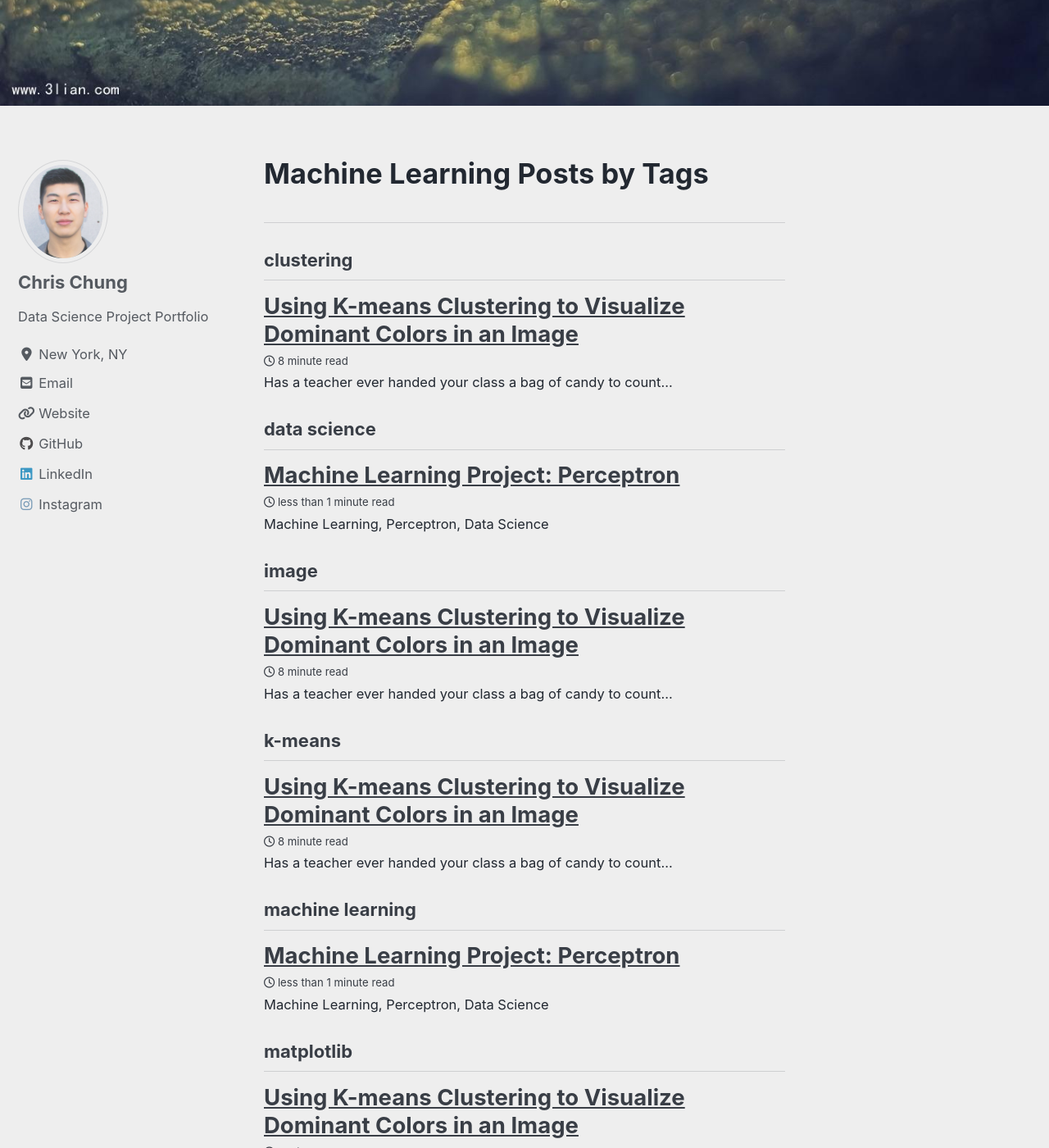
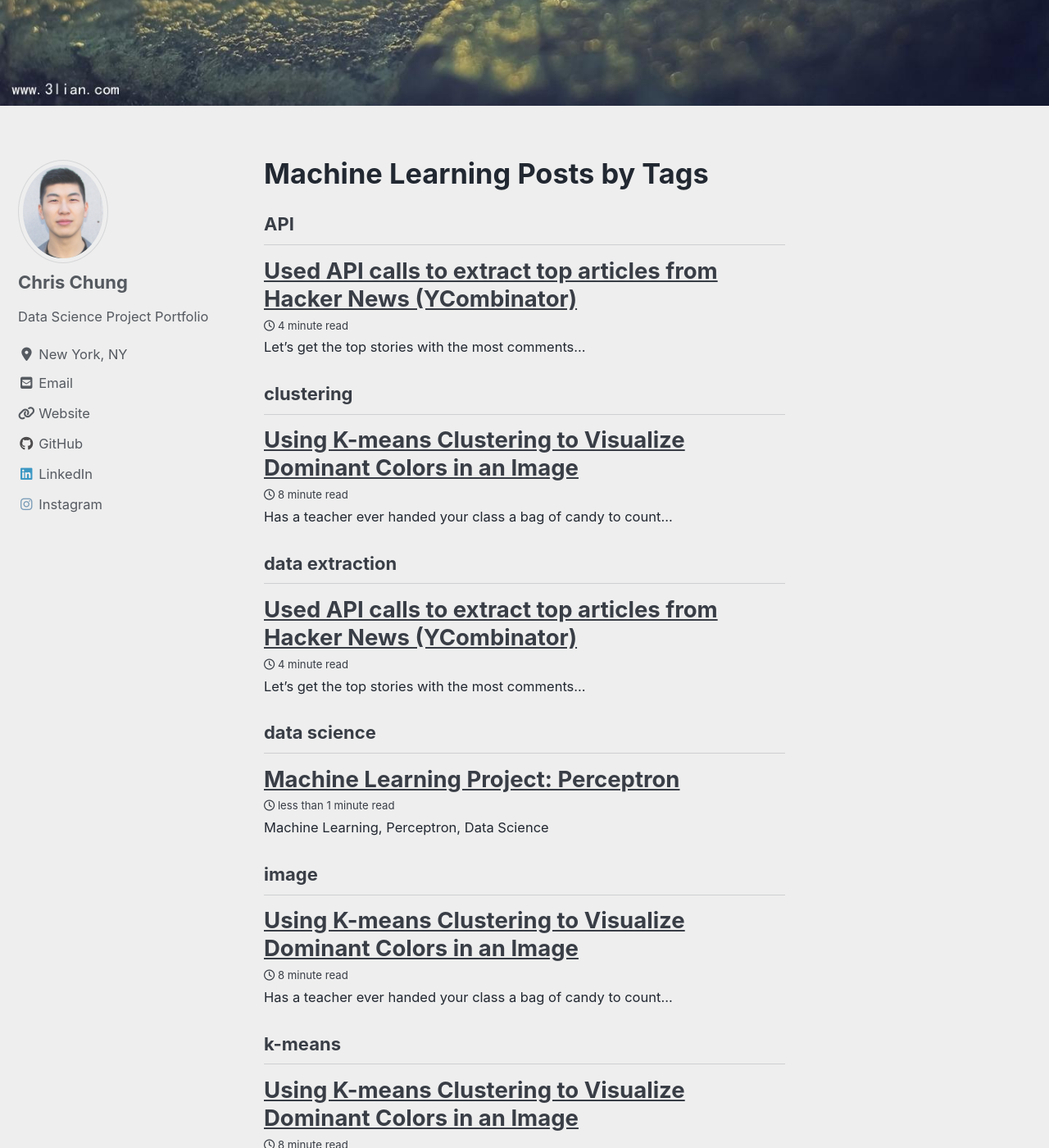
Before and after one commit to chrispfchung/chrispfchung.github.io, a Jekyll site: the page built from _pages/machinelearning.md, in a window 1280 px wide and 1400 px high, scrolled down 760 px. Shown: the whole window at 82% size. Built offline with Jekyll 4.4.1, drawn with Linux system fonts in a browser that asks for light colours; cached includes are drawn as plain includes; nearby versions of some CDN libraries; some of the changed text lies outside the part shown.

Commit message:
added excerpt

```diff
--- a/_posts/2019-08-10-hacker-news-api.md
+++ b/_posts/2019-08-10-hacker-news-api.md
@@ -4,8 +4,8 @@
 date: 2019-08-10
 tags: [API, python, data extraction]
 header:
-  <!-- image: "/images/k-means-color-cluster/bagofjellybeans.jpeg" -->
-excerpt: "false"
+  image: "/images/k-means-color-cluster/bagofjellybeans.jpeg"
+excerpt: "Let's get the top stories with the most comments..."
 mathjax: "true"
 
 ---
```
